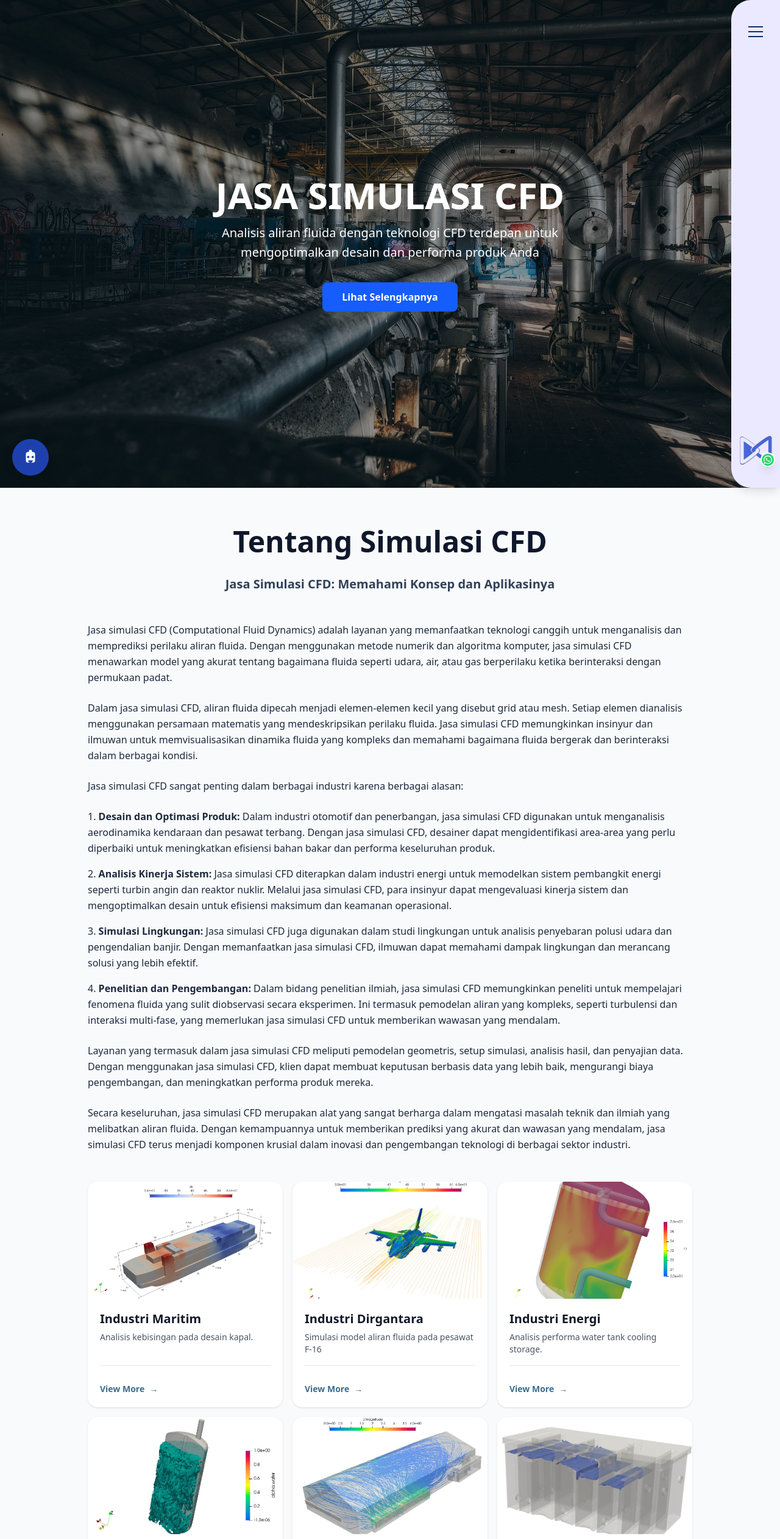
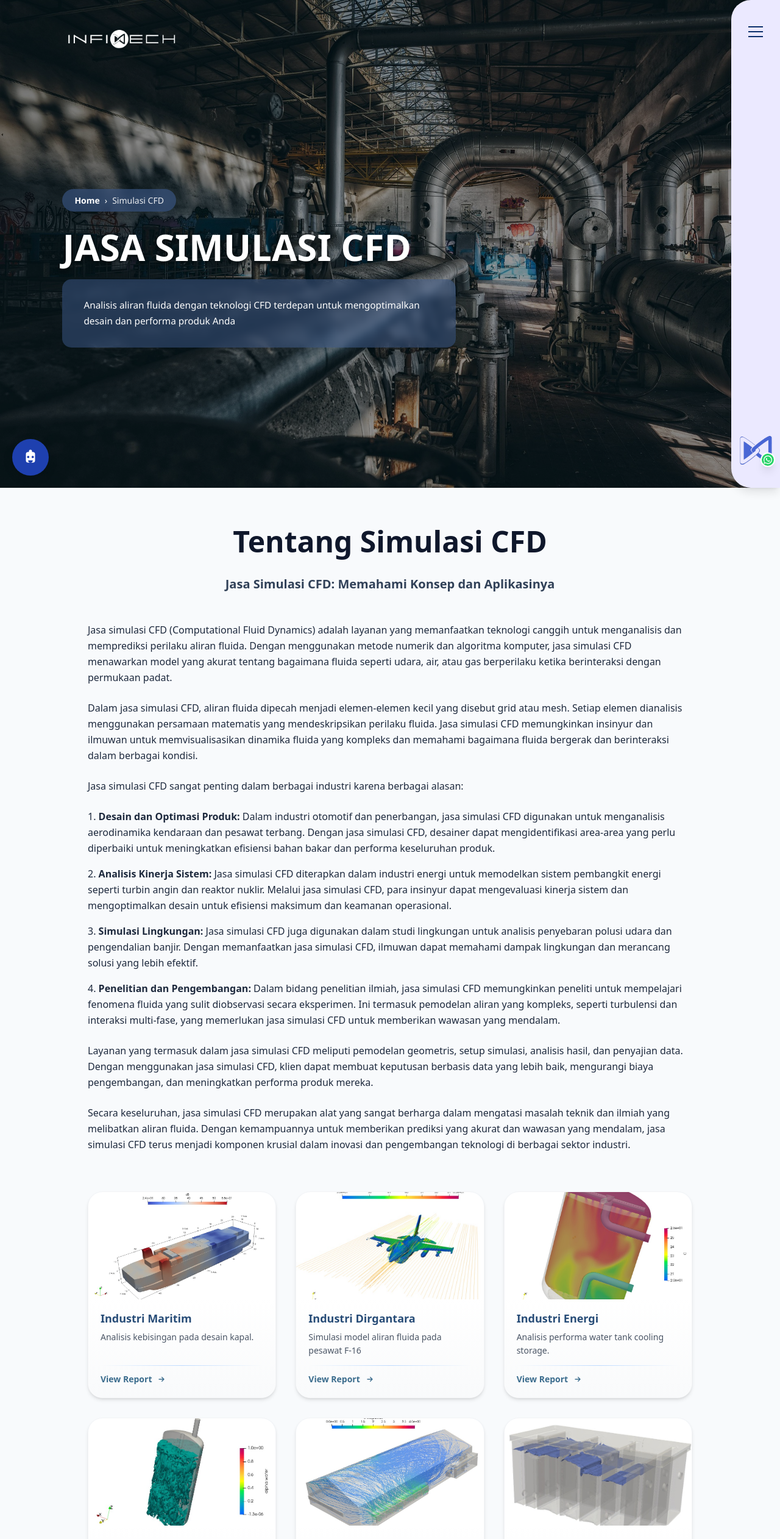
Before and after one commit to aatuuss/website_infimech, a React (Vite) app: page /jasa-simulasi-cfd in a window 1280 px wide. Shown: the top 2524 px of the page at 61% size. Built offline with nearby package versions, Linux system fonts and the light colour scheme.

Commit message:
revisi simulasi cfd dan home

```diff
--- a/src/app/Contact.jsx
+++ b/src/app/Contact.jsx
@@ -80,7 +80,7 @@ export default function Contact() {
                 try {
                   // prefer normal anchor but fallback to window.open if needed
                   // keep default behavior for normal clicks
-                } catch (err) {
+                } catch {
                   e.preventDefault();
                   window.open('https://wa.me/6281333546332', '_blank');
                 }
--- a/src/app/Home.jsx
+++ b/src/app/Home.jsx
@@ -288,7 +288,7 @@ export default function Home() {
           </div>
 
           <div className="flex flex-1 flex-col justify-center md:-mt-40">
-            <h1 className="mb-6 md:mb-10 text-2xl sm:text-3xl md:text-4xl lg:text-5xl font-semibold leading-tight">
+            <h1 className="mb-6 md:mb-10 text-2xl sm:text-3xl md:text-4xl lg:text-8xlxl font-semibold leading-tight">
               Engineering Solutions <br />
               with Digital Transformation
             </h1>
--- a/src/app/SimulasiCFD.jsx
+++ b/src/app/SimulasiCFD.jsx
@@ -51,29 +51,81 @@ export default function SimulasiCFD() {
     <div>
       {/* Hero Banner Section */}
       <div
-        className="relative w-full h-96 md:h-screen bg-cover bg-center flex items-center justify-center overflow-hidden"
+        className="relative w-full h-screen bg-cover bg-center flex items-center overflow-hidden"
         style={{
           backgroundImage: 'url(/img/simulasicfd.jpg)',
-          backgroundAttachment: 'fixed'
+          backgroundAttachment: 'fixed',
+          fontFamily: "'Segoe UI', Roboto, Helvetica, Arial, sans-serif"
         }}
       >
         {/* Overlay */}
         <div className="absolute inset-0 bg-black/40"></div>
 
+        {/* LOGO */}
+        <a
+          href="/"
+          style={{
+            position: 'absolute',
+            top: '40px',
+            left: '8%',
+            zIndex: 10
+          }}
+        >
+          <img
+            src="/img/logo2.png"
+            alt="Logo"
+            style={{
+              width: 'clamp(140px, 15vw, 250px)',
+              height: 'auto'
+            }}
+          />
+        </a>
+
         {/* Content */}
-        <div className="relative z-10 text-center text-white px-4 max-w-2xl">
-          <h1 className="text-4xl md:text-6xl font-bold mb-4">
+        <div className="relative z-10 text-white px-4 md:px-[8%] max-w-[850px] w-full" style={{ marginTop: '80px' }}>
+
+          {/* BREADCRUMB */}
+          <div style={{ display: 'flex', marginBottom: '25px' }}>
+            <div style={{
+              backgroundColor: 'rgba(60, 90, 140, 0.6)',
+              padding: '8px 20px',
+              borderRadius: '50px',
+              fontSize: '14px',
+              backdropFilter: 'blur(4px)'
+            }}>
+              <a href="/" style={{ color: '#fff', textDecoration: 'none', fontWeight: '700' }}>Home</a>
+              <span style={{ margin: '0 8px' }}>&rsaquo;</span>
+              <span style={{ opacity: 0.9 }}>Simulasi CFD</span>
+            </div>
+          </div>
+
+          {/* HERO TITLE */}
+          <h1 style={{
+            fontSize: 'clamp(36px, 6vw, 60px)',
+            fontWeight: '900',
+            marginBottom: '20px',
+            marginTop: 0,
+            textTransform: 'uppercase',
+            textShadow: '0px 4px 10px rgba(0,0,0,0.5)',
+            lineHeight: '1.1',
+            position: 'relative',
+            zIndex: 10
+          }}>
             JASA SIMULASI CFD
           </h1>
-          <p className="text-lg md:text-xl mb-8 leading-relaxed">
+
+          {/* HERO DESCRIPTION */}
+          <div style={{
+            backgroundColor: 'rgba(60, 90, 140, 0.5)',
+            padding: '30px 35px',
+            borderRadius: '15px',
+            fontSize: 'clamp(15px, 1.2vw, 18px)',
+            lineHeight: '1.7',
+            backdropFilter: 'blur(6px)',
+            maxWidth: '100%'
+          }}>
             Analisis aliran fluida dengan teknologi CFD terdepan untuk mengoptimalkan desain dan performa produk Anda
-          </p>
-          <a
-            href="#info"
-            className="inline-block bg-blue-600 hover:bg-blue-700 text-white font-semibold py-3 px-8 rounded-lg transition-colors duration-300"
-          >
-            Lihat Selengkapnya
-          </a>
+          </div>
         </div>
       </div>
 
@@ -127,48 +179,61 @@ export default function SimulasiCFD() {
       </div>
 
         {/* Grid Container */}
-        <div className="grid grid-cols-2 md:grid-cols-2 lg:grid-cols-3 gap-4 lg:gap-4 mt-12">
+        <div className="grid grid-cols-1 sm:grid-cols-2 lg:grid-cols-3 gap-6 lg:gap-8 mt-16">
           {items.map((item) => (
             <div
               key={item.id}
-              className=""
+              className="group"
             >
               {/* Card Container */}
-              <div className="h-full flex flex-col bg-white rounded-2xl overflow-hidden shadow-sm hover:shadow-lg transition-shadow duration-300">
+              <div className="h-full flex flex-col bg-white rounded-3xl overflow-hidden shadow-md hover:shadow-2xl transition-all duration-500 hover:-translate-y-2 border border-gray-100">
 
                 {/* Image Container */}
-                <div className="relative h-40 md:h-48 overflow-hidden bg-gray-200">
+                <div className="relative h-40 md:h-44 overflow-hidden bg-gradient-to-br from-blue-50 to-blue-100">
                   <img
                     src={item.image}
                     alt={item.title}
-                    className="w-full h-full object-cover transition-transform duration-500 hover:scale-105"
+                    className="w-full h-full object-cover transition-transform duration-700 group-hover:scale-110 group-hover:rotate-1"
                   />
+                  {/* Overlay gradient */}
+                  <div className="absolute inset-0 bg-gradient-to-t from-black/20 to-transparent opacity-0 group-hover:opacity-100 transition-opacity duration-500"></div>
                 </div>
 
                 {/* Content Container */}
-                <div className="flex-1 p-4 md:p-5 flex flex-col">
+                <div className="flex-1 p-4 md:p-5 flex flex-col bg-gradient-to-b from-white to-gray-50">
 
                   {/* Title */}
-                  <h3 className="text-lg md:text-xl font-bold text-gray-900 mb-2 leading-tight">
+                  <h3 className="text-base md:text-lg font-bold text-[#274C77] mb-2 leading-tight group-hover:text-[#3B6C8D] transition-colors duration-300">
                     {item.title}
                   </h3>
 
                   {/* Description */}
-                  <p className="text-gray-600 text-xs md:text-sm mb-4 flex-1 line-clamp-2">
+                  <p className="text-gray-600 text-xs md:text-sm mb-3 flex-1 leading-relaxed line-clamp-2">
                     {item.description}
                   </p>
 
-                  {/* Info Section */}
-                  <div className="space-y-2 mb-4 pt-3 border-t border-gray-200">
-                  </div>
+                  {/* Divider */}
+                  <div className="h-px bg-gradient-to-r from-transparent via-blue-200 to-transparent mb-3"></div>
 
                   {/* View More Link */}
                   <a
                     href={item.link}
-                    className="inline-flex items-center gap-2 text-[#3B6C8D] hover:text-[#3B6C8D] font-semibold text-sm transition-colors duration-300 group"
+                    target="_blank"
+                    rel="noopener noreferrer"
+                    className="inline-flex items-center gap-2 text-[#3B6C8D] hover:text-[#274C77] font-bold text-sm transition-all duration-300 group/link"
                   >
-                    View More
-                    <span className="group-hover:translate-x-1 transition-transform duration-300">→</span>
+                    <span className="relative">
+                      View Report
+                      <span className="absolute bottom-0 left-0 w-0 h-0.5 bg-[#274C77] group-hover/link:w-full transition-all duration-300"></span>
+                    </span>
+                    <svg
+                      className="w-4 h-4 group-hover/link:translate-x-1 transition-transform duration-300"
+                      fill="none"
+                      stroke="currentColor"
+                      viewBox="0 0 24 24"
+                    >
+                      <path strokeLinecap="round" strokeLinejoin="round" strokeWidth={2} d="M13 7l5 5m0 0l-5 5m5-5H6" />
+                    </svg>
                   </a>
                 </div>
               </div>
```
